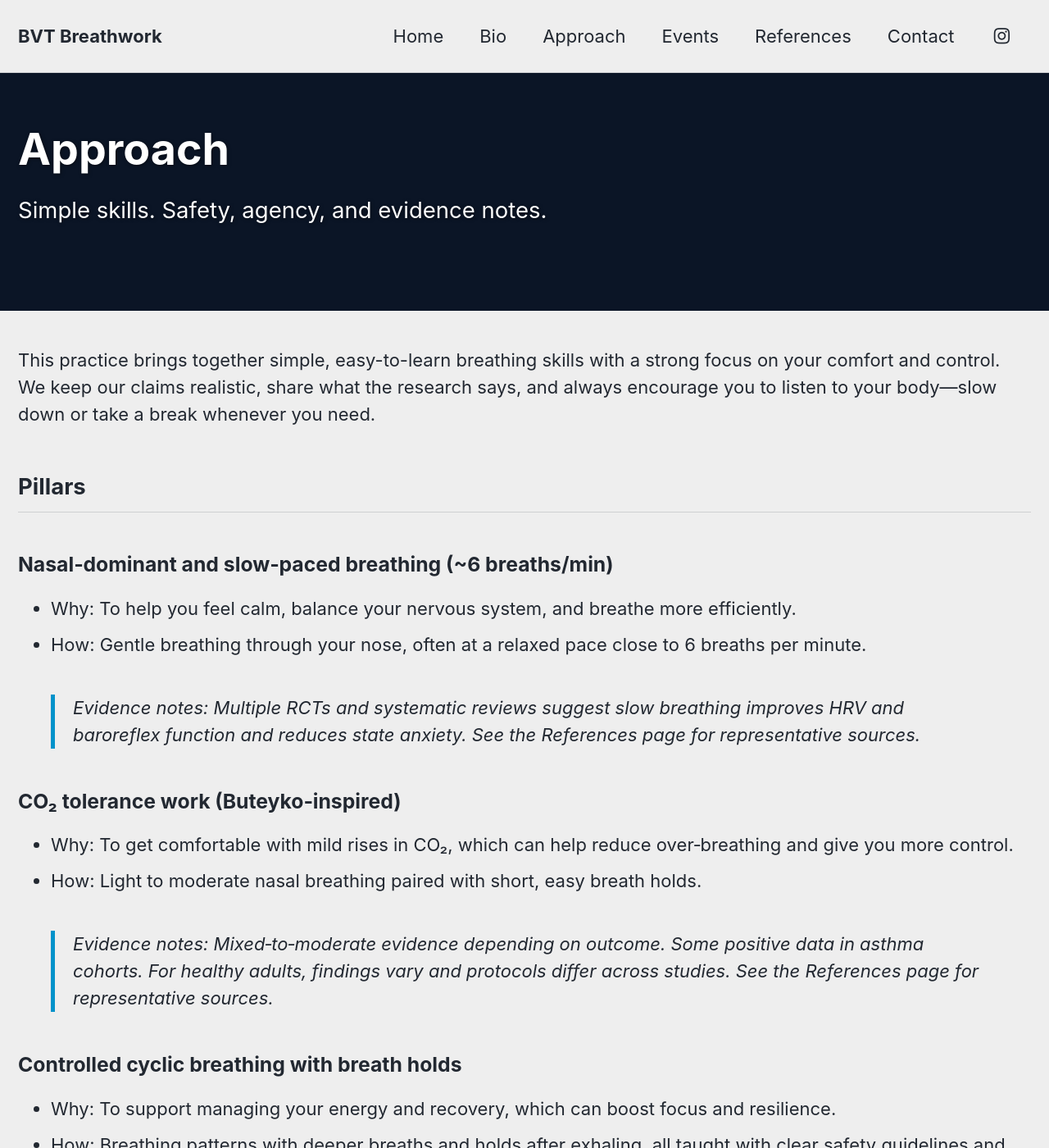
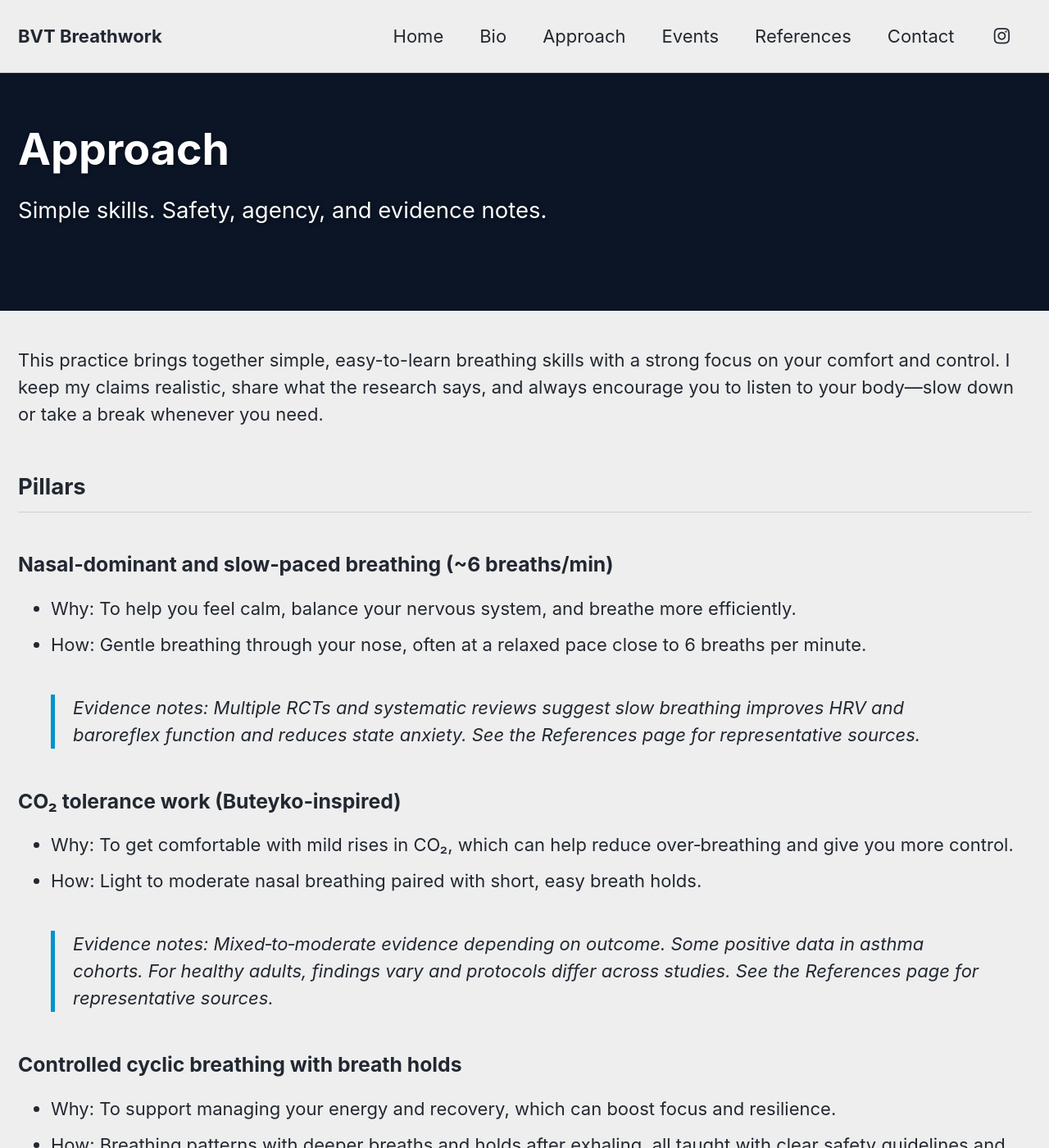
Before and after one commit to millerms/bvt-breathwork, a Jekyll site: the page built from _pages/approach.md, in a window 1280 px wide and 1400 px high. Shown: the whole window at 82% size. Built offline with Jekyll 4.4.1, drawn with Linux system fonts in a browser that asks for light colours; cached includes are drawn as plain includes; some of the changed text lies outside the part shown.

Commit message:
chore(bio): rewrite bio in first-person voice

```diff
--- a/_pages/approach.md
+++ b/_pages/approach.md
@@ -9,7 +9,7 @@ header:
   overlay_color: "#0b1526"
 ---
 
-This practice brings together simple, easy-to-learn breathing skills with a strong focus on your comfort and control. We keep our claims realistic, share what the research says, and always encourage you to listen to your body—slow down or take a break whenever you need.
+This practice brings together simple, easy-to-learn breathing skills with a strong focus on your comfort and control. I keep my claims realistic, share what the research says, and always encourage you to listen to your body—slow down or take a break whenever you need.
 
 ## Pillars
 
@@ -31,7 +31,7 @@ This practice brings together simple, easy-to-learn breathing skills with a stro
 
 ### Controlled cyclic breathing with breath holds
 - Why: To support managing your energy and recovery, which can boost focus and resilience.
-- How: Breathing patterns with deeper breaths and holds after exhaling, all taught with clear safety guidelines and options to pause. We keep things simple and neutral, avoiding any hype.
+- How: Breathing patterns with deeper breaths and holds after exhaling, all taught with clear safety guidelines and options to pause. I keep things simple and neutral, avoiding any hype.
 
 > Evidence notes: A 1‑month RCT suggests cyclic sighing with prolonged exhalation
 > improves mood and lowers respiratory rate vs other practices. Broader physio
@@ -39,7 +39,7 @@ This practice brings together simple, easy-to-learn breathing skills with a stro
 > representative sources. Avoid over‑generalizing beyond measured endpoints.
 
 ### IHHT‑style concepts (intermittent hypoxia/hypercapnia)
-- Why: Carefully guided exposure may help build tolerance and awareness. We only teach this gently, at an introductory level.
+- Why: Carefully guided exposure may help build tolerance and awareness. I only teach this gently, at an introductory level.
 - How: Short, coached breath holds with plenty of gentle recovery breathing. Comfort, clarity, and screening are top priorities.
 
 > Evidence notes: Emerging and heterogeneous. Use cautious language. More
@@ -48,13 +48,13 @@ This practice brings together simple, easy-to-learn breathing skills with a stro
 
 ## Safety and trauma‑informed choices
 - Your choice: You decide the pace, how intense it feels, and whether you sit or lie down.
-- Start easy: We begin gently and only increase intensity if it feels right for you.
+- Start easy: I begin gently and only increase intensity if it feels right for you.
 - Take breaks anytime: You’re welcome to pause or switch to easy nasal breathing whenever you want.
 - Stop if needed: If you feel dizzy, uncomfortable, or unwell, just return to easy breathing and rest.
 - Keep in mind: If you have heart or lung conditions, are pregnant, have a history of seizures, or other health concerns, please take extra care and seek medical advice.
 
 ## What a session feels like
-- A quick check-in to start. Gentle nasal breathing to settle in. Then we move into skills that fit your goals.
+- A quick check-in to start. Gentle nasal breathing to settle in. Then I move into skills that fit your goals.
 - Short practice segments with plenty of time to rest and recover between.
 - A clear wrap-up with options to take what you’ve learned home with you.
 
```
Also changed, not shown: _pages/bio.md (+3 -3 lines), _pages/contact.md (+2 -2 lines), _pages/events.md (+4 -4 lines), _pages/home.md (+4 -4 lines), _pages/references.md (+3 -3 lines).
